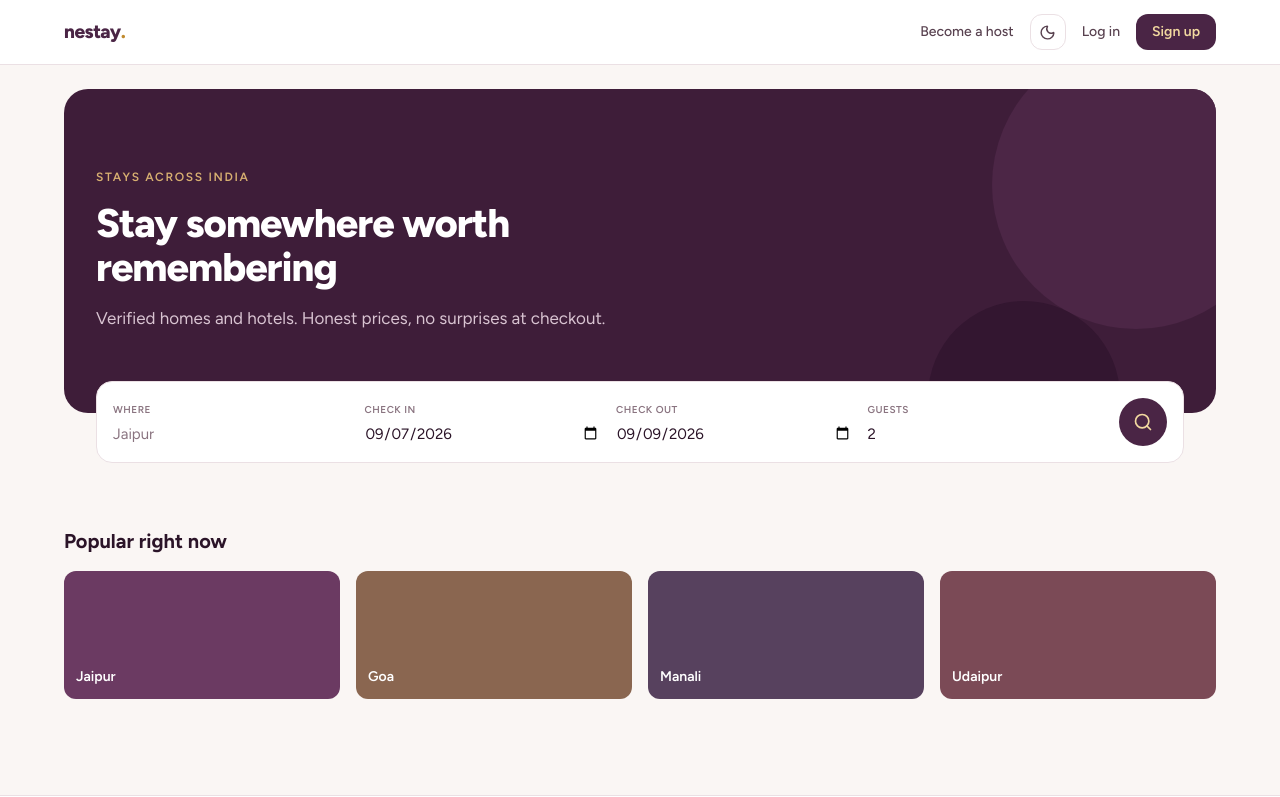
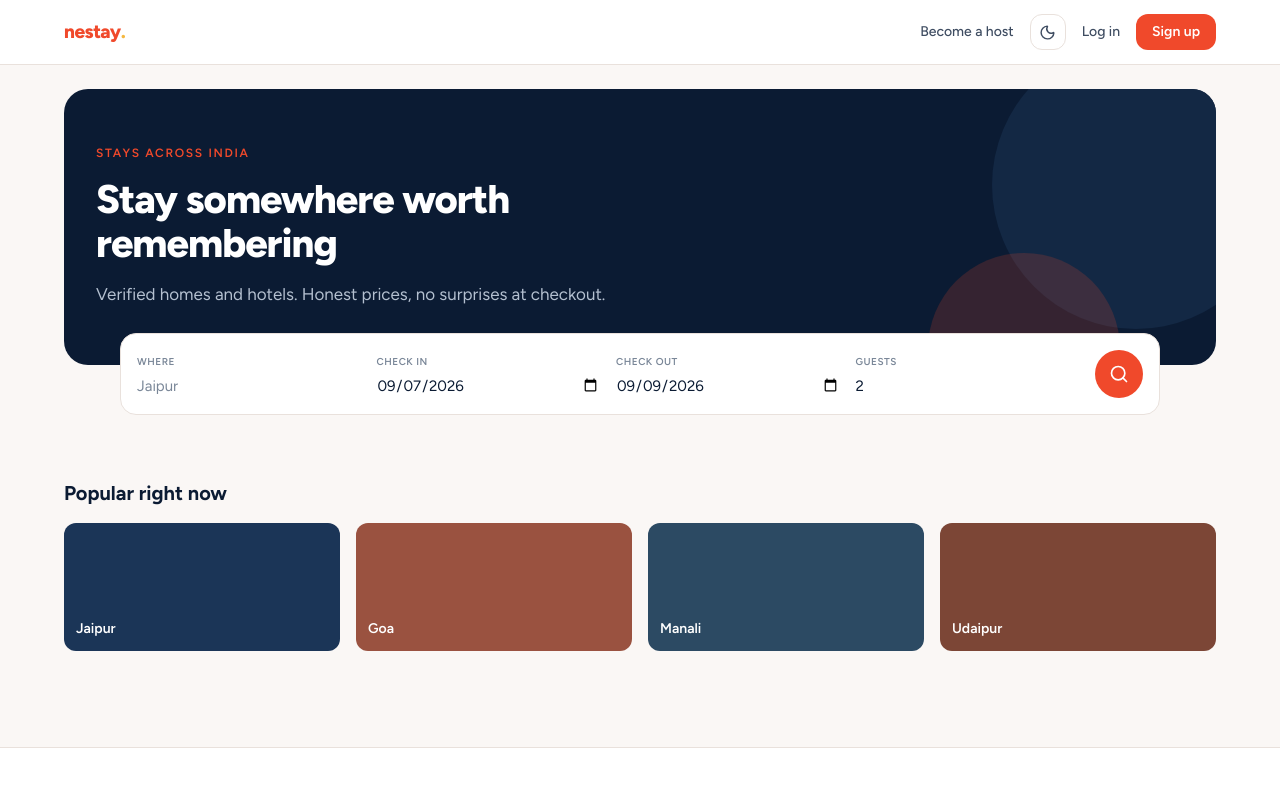
Before and after one commit to im-prince/Airbnb_Project, a React (Vite) app in the folder frontend/: page / in a window 1280 px wide. Shown: the top 797 px of the page. Built offline with nearby package versions, Linux system fonts and the light colour scheme; the HTML template or start-up script is replaced by a standard one.

Commit message:
switch palette

```diff
--- a/frontend/src/components/Modal.jsx
+++ b/frontend/src/components/Modal.jsx
@@ -52,7 +52,7 @@ export default function Modal({ open, onClose, title, children, footer, width =
   return createPortal(
     <div
       onClick={onClose}
-      className="fixed inset-0 z-50 flex items-center justify-center bg-[rgba(43,20,40,0.45)] p-4 backdrop-blur-[4px]"
+            className="fixed inset-0 z-50 flex items-center justify-center bg-[rgba(11,27,51,0.45)] p-4 backdrop-blur-[4px]"
     >
       <div
         ref={boxRef}
--- a/frontend/src/index.css
+++ b/frontend/src/index.css
@@ -1,31 +1,31 @@
 @import "tailwindcss";
 
 :root {
-  --bg: #FAF6F4;
+  --bg: #FAF7F5;
   --surface: #FFFFFF;
-  --surface-2: #F4EDEF;
-  --line: #EBE0E4;
+  --surface-2: #F5EDE9;
+  --line: #E9E1DC;
 
-  --ink: #2B1428;
-  --ink-2: #58414F;
-  --muted: #8A7480;
+  --ink: #0B1B33;
+  --ink-2: #3E4C61;
+  --muted: #7A8798;
 
-  --brand: #4A2545;
-  --brand-hover: #37182F;
-  --brand-soft: #F3E7EE;
-  --on-brand: #F2D9A0;
+  --brand: #F0492B;
+  --brand-hover: #D63B1F;
+  --brand-soft: #FFEDE9;
+  --on-brand: #FFFFFF;
 
-  --accent: #C08A2E;
-  --accent-soft: #F7EBD5;
+  --accent: #F5B841;
+  --accent-soft: #FFF3DC;
 
   --success: #2E7D4F;
-  --warning: #7A5410;
+  --warning: #8A5A0C;
   --danger: #C0392B;
   --danger-soft: #FBE9E6;
 
-  --shadow-1: 0 1px 2px rgba(43, 20, 40, 0.06);
-  --shadow-2: 0 4px 12px rgba(43, 20, 40, 0.08);
-  --shadow-3: 0 12px 32px rgba(43, 20, 40, 0.14);
+  --shadow-1: 0 1px 2px rgba(11, 27, 51, 0.06);
+  --shadow-2: 0 4px 12px rgba(11, 27, 51, 0.08);
+  --shadow-3: 0 12px 32px rgba(11, 27, 51, 0.14);
 
   --r-sm: 8px;
   --r-md: 12px;
@@ -34,22 +34,22 @@
 }
 
 [data-theme="dark"] {
-  --bg: #171016;
-  --surface: #1F1620;
-  --surface-2: #2A1F29;
-  --line: #3A2C37;
+  --bg: #0C1420;
+  --surface: #131C2B;
+  --surface-2: #1B2636;
+  --line: #2A3646;
 
-  --ink: #F3E9EF;
-  --ink-2: #C4B2BD;
-  --muted: #93818C;
+  --ink: #E8EDF5;
+  --ink-2: #B0BCCC;
+  --muted: #7F8DA0;
 
-  --brand: #B673A6;
-  --brand-hover: #C98BB8;
-  --brand-soft: #2E1B2A;
-  --on-brand: #2B1428;
+  --brand: #FF6A4D;
+  --brand-hover: #FF8266;
+  --brand-soft: #33190F;
+  --on-brand: #1A0B06;
 
-  --accent: #DBA94E;
-  --accent-soft: #332512;
+  --accent: #F5C56B;
+  --accent-soft: #33280F;
 
   --success: #4EAE74;
   --warning: #D9A22E;
--- a/frontend/src/pages/Home.jsx
+++ b/frontend/src/pages/Home.jsx
@@ -3,12 +3,11 @@ import { useState } from 'react'
 import { Search } from 'lucide-react'
 
 const cities = [
-  { name: 'Jaipur', tone: '#6B3A62' },
-  { name: 'Goa', tone: '#8A6650' },
-  { name: 'Manali', tone: '#57415E' },
-  { name: 'Udaipur', tone: '#7B4A56' },
+  { name: 'Jaipur', tone: '#1B3557' },
+  { name: 'Goa', tone: '#9A5240' },
+  { name: 'Manali', tone: '#2C4A63' },
+  { name: 'Udaipur', tone: '#7C4636' },
 ]
-
 function addDays(days) {
   const date = new Date()
   date.setDate(date.getDate() + days)
@@ -35,24 +34,24 @@ export default function Home() {
 
   return (
     <div className="mx-auto max-w-[1200px] px-6">
-      <section className="relative mt-6 overflow-hidden rounded-[var(--r-xl)] bg-[#3E1D39] px-8 py-20">
-        <div className="absolute -right-16 -top-12 h-72 w-72 rounded-full bg-[#4C2646]" />
-        <div className="absolute -bottom-20 right-24 h-48 w-48 rounded-full bg-[#331630]" />
+                  <section className="relative mt-6 overflow-hidden rounded-[var(--r-xl)] bg-[#0B1B33] px-8 py-14">
+        <div className="absolute -right-16 -top-12 h-72 w-72 rounded-full bg-[#132844]" />
+        <div className="absolute -bottom-20 right-24 h-48 w-48 rounded-full bg-[#F0492B] opacity-[0.18]" />
 
         <div className="relative max-w-[520px]">
-          <p className="m-0 text-xs font-semibold uppercase tracking-[0.14em] text-[#D8B071]">
+          <p className="m-0 text-xs font-semibold uppercase tracking-[0.14em] text-[#F0492B]">
             Stays across India
           </p>
           <h1 className="mt-4 text-[40px] font-extrabold leading-[1.1] tracking-tight text-white">
             Stay somewhere worth remembering
           </h1>
-          <p className="mt-4 text-[17px] leading-relaxed text-[#D9C4D2]">
+          <p className="mt-4 text-[17px] leading-relaxed text-[#B4C0D0]">
             Verified homes and hotels. Honest prices, no surprises at checkout.
           </p>
         </div>
       </section>
 
-      <div className="relative z-10 -mt-8 flex flex-wrap items-end gap-4 rounded-[var(--r-lg)] border border-[var(--line)] bg-[var(--surface)] p-4 sm:mx-8">
+      <div className="relative z-10 -mt-8 flex flex-wrap items-end gap-4 rounded-[var(--r-lg)] border border-[var(--line)] bg-[var(--surface)] p-4 sm:mx-14">
         <Field label="Where">
           <input
             value={city}
```
